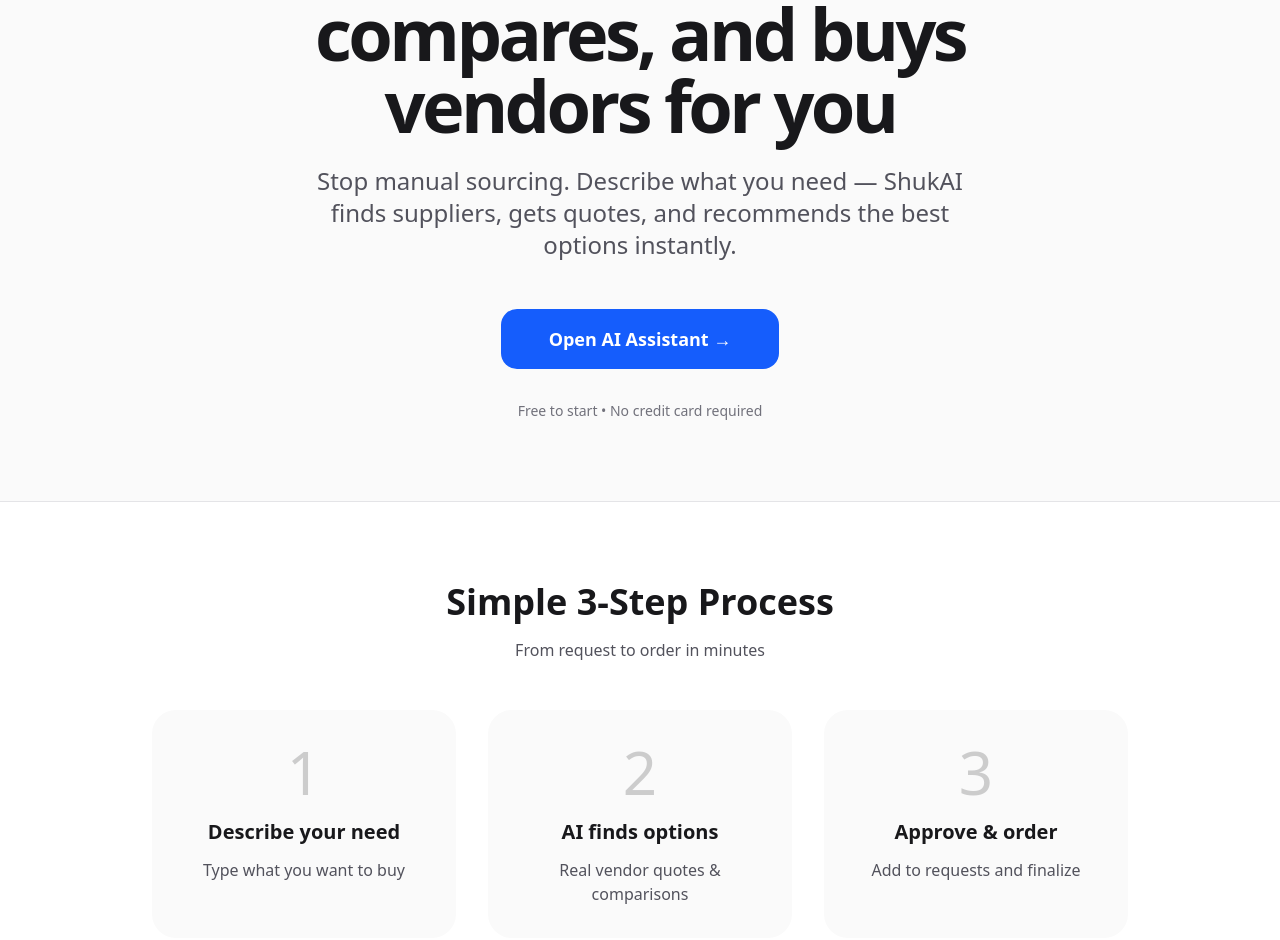
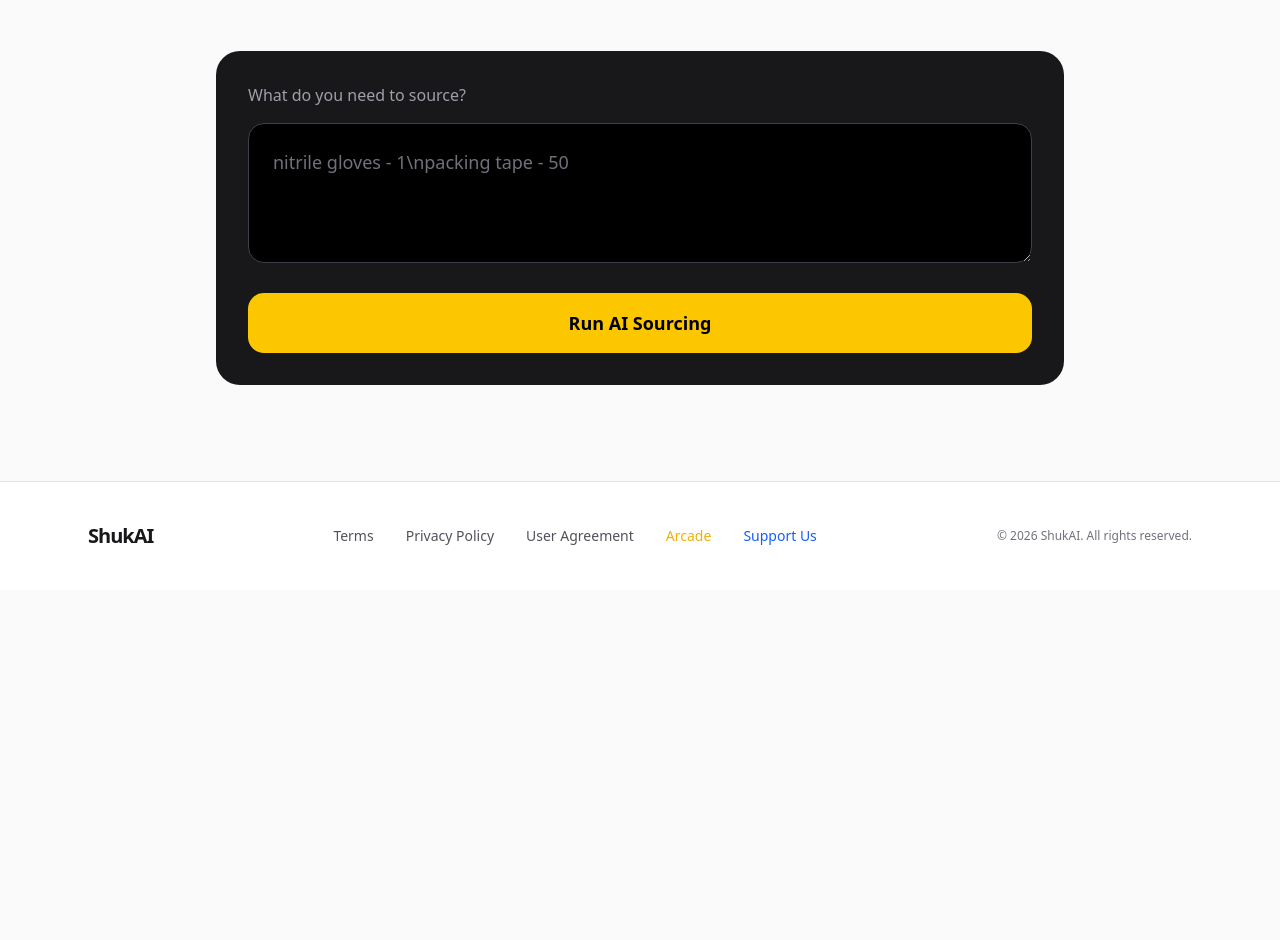
Before and after one commit to Gr33nstonecorp/shuka, a Next.js app: page / in a window 1280 px wide. Shown: the part 292-1232 px from the top of the page. After the commit the page ends 882 px from the top, so only its background shows below. Built offline with nearby package versions, Linux system fonts and the light colour scheme.

Commit message:
Implement product sourcing feature with UI updates
Added sourcing functionality with error handling and loading state. Updated UI elements and improved user interaction for sourcing products.

```diff
--- a/app/page.tsx
+++ b/app/page.tsx
@@ -1,53 +1,134 @@
 "use client";
 
-import Link from "next/link";
+import { useState } from "react";
+
+type Product = {
+  item: string;
+  vendor: string;
+  website: string;
+  price: number;
+  reason: string;
+  delivery: string;
+};
 
 export default function HomePage() {
+  const [input, setInput] = useState("");
+  const [results, setResults] = useState<Product[]>([]);
+  const [loading, setLoading] = useState(false);
+  const [error, setError] = useState("");
+
+  const handleSourcing = async () => {
+    if (!input.trim()) {
+      setError("Enter what you need.");
+      return;
+    }
+
+    setLoading(true);
+    setResults([]);
+    setError("");
+
+    try {
+      const res = await fetch("/api/assistant", {
+        method: "POST",
+        headers: {
+          "Content-Type": "application/json",
+        },
+        body: JSON.stringify({ input }),
+      });
+
+      const data = await res.json();
+
+      if (!res.ok || !data.results) {
+        setError(data.error || "Failed to fetch results.");
+        return;
+      }
+
+      setResults(data.results);
+    } catch {
+      setError("Network error.");
+    } finally {
+      setLoading(false);
+    }
+  };
+
   return (
-    <div className="min-h-screen bg-zinc-50 dark:bg-zinc-950">
-      <div className="max-w-5xl mx-auto px-6 pt-24 pb-20 text-center">
-        <div className="inline-flex items-center gap-2 bg-blue-100 dark:bg-blue-950 text-blue-700 dark:text-blue-300 text-sm font-medium px-4 py-1.5 rounded-full mb-6">
-          AI-Powered Procurement
+    <div className="max-w-4xl mx-auto px-6 py-12">
+
+      {/* HEADER */}
+      <div className="text-center mb-12">
+        <div className="inline-block border border-yellow-400/40 text-yellow-400 px-5 py-2 rounded-full text-sm mb-6">
+          AI POWERED SOURCING
         </div>
 
-        <h1 className="text-6xl md:text-7xl font-black tracking-tighter mb-6">
-          AI that finds,<br />compares, and buys<br />vendors for you
+        <h1 className="text-5xl font-black tracking-tighter text-yellow-400 mb-4">
+          Find live supplier prices instantly
         </h1>
 
-        <p className="text-2xl text-zinc-600 dark:text-zinc-400 max-w-2xl mx-auto mb-12">
-          Stop manual sourcing. Describe what you need — ShukAI finds suppliers, gets quotes, and recommends the best options instantly.
+        <p className="text-zinc-400 text-lg max-w-xl mx-auto">
+          Describe what you need. ShukAI finds real suppliers and gives you direct links.
         </p>
-
-        <Link
-          href="/assistant"
-          className="inline-block bg-blue-600 hover:bg-blue-700 text-white font-semibold px-12 py-4 rounded-2xl text-lg transition"
-        >
-          Open AI Assistant →
-        </Link>
-
-        <p className="text-sm text-zinc-500 mt-8">Free to start • No credit card required</p>
       </div>
 
-      <div className="bg-white dark:bg-zinc-900 py-20 border-t border-zinc-200 dark:border-zinc-800">
-        <div className="max-w-5xl mx-auto px-6 text-center">
-          <h2 className="text-4xl font-semibold mb-4">Simple 3-Step Process</h2>
-          <p className="text-zinc-600 dark:text-zinc-400 mb-12">From request to order in minutes</p>
+      {/* INPUT BOX */}
+      <div className="bg-zinc-900 rounded-3xl p-8 mb-12">
+        <p className="text-zinc-400 mb-4">What do you need to source?</p>
 
-          <div className="grid md:grid-cols-3 gap-8">
-            {[
-              { step: "1", title: "Describe your need", desc: "Type what you want to buy" },
-              { step: "2", title: "AI finds options", desc: "Real vendor quotes & comparisons" },
-              { step: "3", title: "Approve & order", desc: "Add to requests and finalize" }
-            ].map((item) => (
-              <div key={item.step} className="bg-zinc-50 dark:bg-zinc-950 p-8 rounded-3xl">
-                <div className="text-6xl mb-4 opacity-20">{item.step}</div>
-                <h3 className="font-semibold text-xl mb-3">{item.title}</h3>
-                <p className="text-zinc-600 dark:text-zinc-400">{item.desc}</p>
+        <textarea
+          value={input}
+          onChange={(e) => setInput(e.target.value)}
+          placeholder="nitrile gloves - 1\npacking tape - 50"
+          className="w-full bg-black border border-zinc-700 rounded-2xl p-6 text-lg text-white placeholder-zinc-500 focus:outline-none focus:border-yellow-400 min-h-[140px]"
+        />
+
+        <button
+          onClick={handleSourcing}
+          disabled={loading}
+          className="mt-6 w-full bg-yellow-400 hover:bg-yellow-300 text-black font-semibold py-4 rounded-2xl text-lg transition"
+        >
+          {loading ? "Searching..." : "Run AI Sourcing"}
+        </button>
+      </div>
+
+      {/* ERROR */}
+      {error && (
+        <div className="text-center text-red-400 mb-8">
+          {error}
+        </div>
+      )}
+
+      {/* RESULTS */}
+      {results.length > 0 && (
+        <div className="space-y-6">
+          {results.map((p, i) => (
+            <div key={i} className="bg-zinc-900 rounded-3xl p-6 border border-zinc-800">
+
+              <div className="flex justify-between items-center mb-3">
+                <h3 className="text-xl font-semibold">{p.item}</h3>
+                <div className="text-yellow-400 text-2xl font-black">
+                  ${p.price}
+                </div>
               </div>
-            ))}
-          </div>
+
+              <p className="text-zinc-400 mb-2">
+                {p.vendor}
+              </p>
+
+              <p className="text-zinc-500 text-sm mb-4">
+                {p.reason}
+              </p>
+
+              <a
+                href={p.website}
+                target="_blank"
+                className="block text-center bg-yellow-400 hover:bg-yellow-300 text-black font-semibold py-3 rounded-xl"
+              >
+                Buy Now →
+              </a>
+            </div>
+          ))}
         </div>
-      </div>
+      )}
+
     </div>
   );
 }
```
